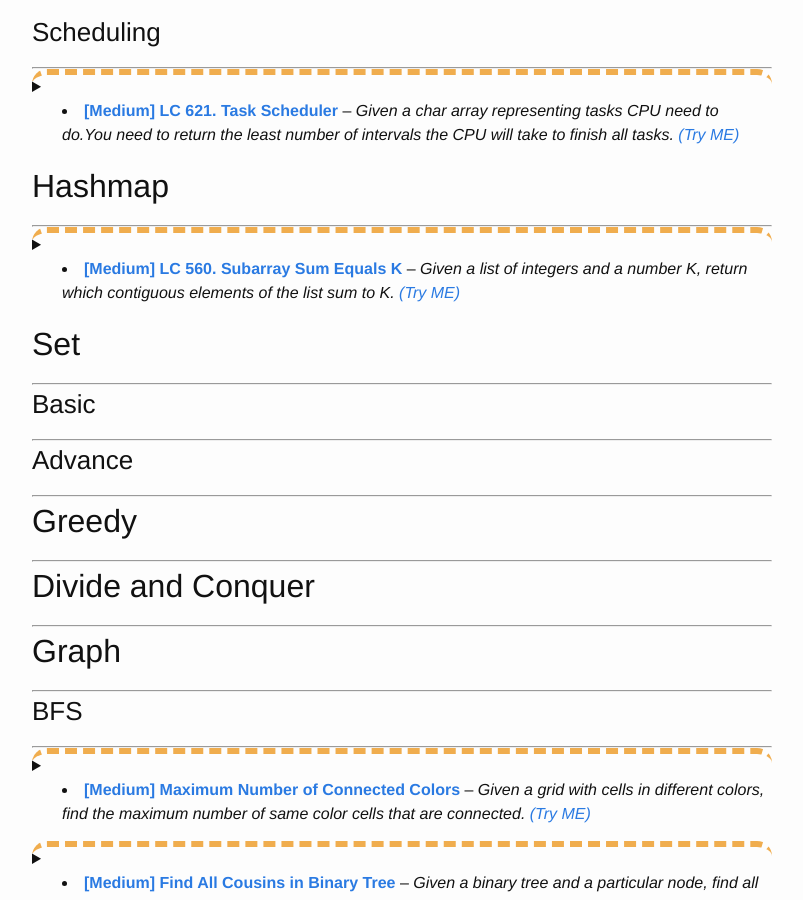
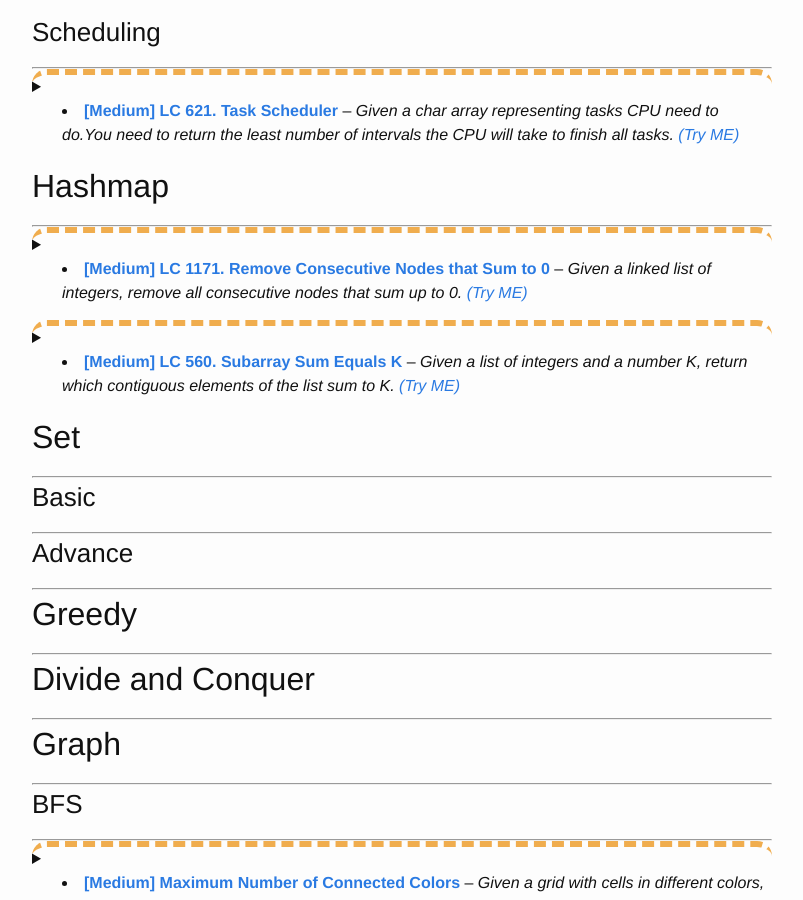
Before and after one commit to trsong/trsong.github.io, a Jekyll site: the page built from _posts/2019-04-01-DailyQuestionsByCategory.md, in a window 1280 px wide and 900 px high, scrolled down 7627 px. Shown: the whole window, without its empty margins (238-1041 px from the left). Built offline with Jekyll 4.4.1, drawn with Linux system fonts in a browser that asks for light colours.

Commit message:
Add previous question to category

````diff
--- a/_posts/2019-04-01-DailyQuestionsByCategory.md
+++ b/_posts/2019-04-01-DailyQuestionsByCategory.md
@@ -1335,6 +1335,46 @@ Explanation: A -> B -> idle -> A -> B -> idle -> A -> B.
 
 ## Hashmap
 ---
+
+<details>
+<summary class="lc_m">
+
+- [**\[Medium\] LC 1171. Remove Consecutive Nodes that Sum to 0**](https://trsong.github.io/python/java/2020/08/02/DailyQuestionsAug/#aug-26-2020-lc-1171-medium-remove-consecutive-nodes-that-sum-to-0) -- *Given a linked list of integers, remove all consecutive nodes that sum up to 0.* [*\(Try ME\)*](https://repl.it/@trsong/Remove-Consecutive-Nodes-that-Sum-to-Zero-1)
+
+</summary>
+<div>
+
+**Question:** Given a linked list of integers, remove all consecutive nodes that sum up to 0.
+
+**Example 1:**
+```py
+Input: 10 -> 5 -> -3 -> -3 -> 1 -> 4 -> -4
+Output: 10
+Explanation: The consecutive nodes 5 -> -3 -> -3 -> 1 sums up to 0 so that sequence should be removed. 4 -> -4 also sums up to 0 too so that sequence should also be removed.
+```
+
+**Example 2:**
+
+```py
+Input: 1 -> 2 -> -3 -> 3 -> 1
+Output: 3 -> 1
+Note: 1 -> 2 -> 1 would also be accepted.
+```
+
+**Example 3:**
+```py
+Input: 1 -> 2 -> 3 -> -3 -> 4
+Output: 1 -> 2 -> 4
+```
+
+**Example 4:**
+```py
+Input: 1 -> 2 -> 3 -> -3 -> -2
+Output: 1
+```
+
+</div>
+</details>
 
 <details>
 <summary class="lc_m">
````
